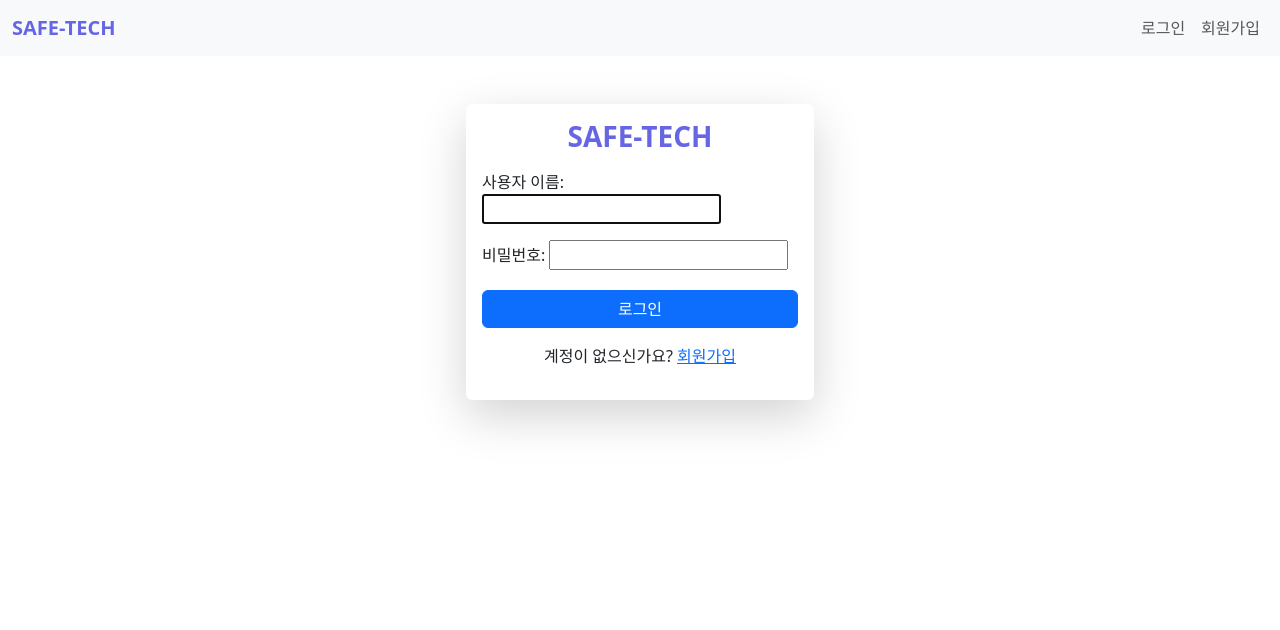
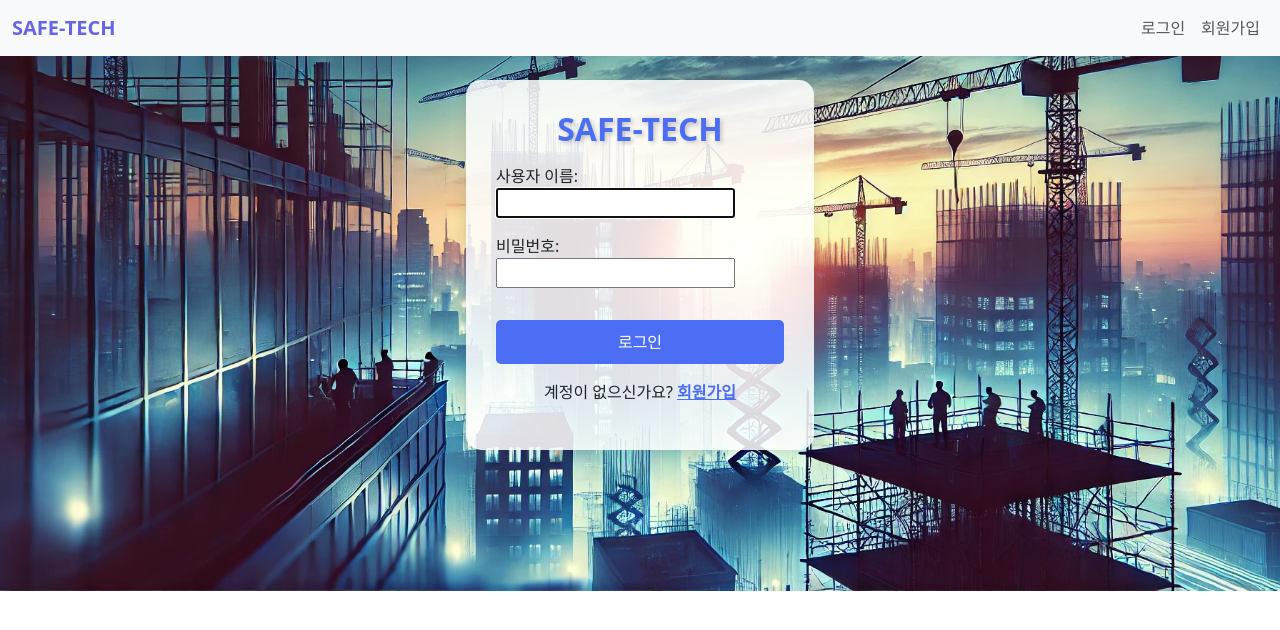
Before and after one commit to eongeung/safe-tech, a Django app: page /login/ in a window 1280 px wide. Shown: the top 630 px of the page. Run offline with Django 5.2, Linux system fonts and the light colour scheme.

Commit message:
background 이미지 추가

```diff
--- a/accounts/templates/accounts/login.html
+++ b/accounts/templates/accounts/login.html
@@ -1,19 +1,59 @@
 {% extends 'base.html' %}
 {% load static %}
 {% block content %}
-<div class="container mt-5">
+<style>
+    body {
+        background-image: url("{% static 'images/background.jpg' %}");
+        background-size: cover;
+        background-position: center;
+        background-repeat: no-repeat;
+    }
+
+    .form-signin {
+        background-color: rgba(255, 255, 255, 0.85);
+        padding: 30px;
+        border-radius: 15px;
+        box-shadow: 0px 0px 15px rgba(0, 0, 0, 0.1);
+    }
+
+    .form-signin h1 {
+        font-size: 2rem;
+        font-weight: bold;
+        color: #4c6ef5;
+        text-shadow: 2px 2px 4px rgba(0, 0, 0, 0.2);
+    }
+
+    .btn-custom {
+        background-color: #4c6ef5;
+        color: white;
+        border-radius: 5px;
+        border: none;
+        padding: 10px 20px;
+        font-size: 16px;
+        cursor: pointer;
+    }
+
+    .btn-custom:hover {
+        background-color: #3b5bdb;
+    }
+
+    .text-center a {
+        color: #4c6ef5;
+        font-weight: bold;
+    }
+</style>
+
+<div class="container">
     <div class="row justify-content-center">
         <div class="col-md-6 col-lg-4">
-            <div class="card shadow-lg border-0 rounded-lg">
-                <div class="card-body">
-                    <h1 class="h3 mb-3 text-center" style="color: rgb(102, 102, 228); font-weight: bold;">SAFE-TECH</h1>
-                    <form method="post">
-                        {% csrf_token %}
-                        {{ form.as_p }}
-                        <button type="submit" class="btn btn-primary w-100 mt-1">로그인</button>
-                    </form>
-                    <p class="text-center mt-3">계정이 없으신가요? <a href="{% url 'signup' %}">회원가입</a></p>
-                </div>
+            <div class="form-signin">
+                <h1 class="mb-3 text-center">SAFE-TECH</h1>
+                <form method="post">
+                    {% csrf_token %}
+                    {{ form.as_p }}
+                    <button type="submit" class="btn btn-custom w-100 mt-3">로그인</button>
+                </form>
+                <p class="text-center mt-3">계정이 없으신가요? <a href="{% url 'signup' %}">회원가입</a></p>
             </div>
         </div>
     </div>
```
Also changed, not shown: main/static/images/background.jpg (added).
